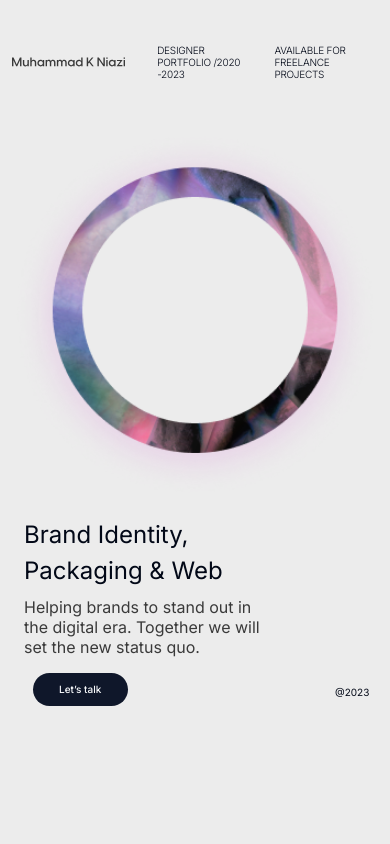
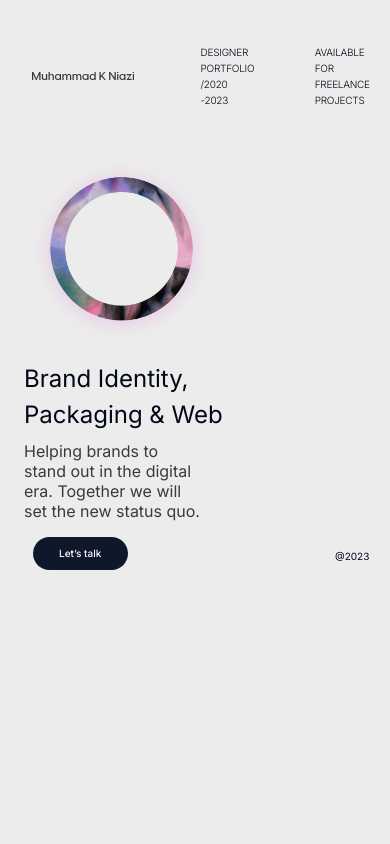
Before and after one commit to EvervaWebServices/mkNiazi, a Next.js app in the folder mkniazi/: page / in a window 390 px wide. Shown: the top 844 px of the page. Built offline with nearby package versions, Linux system fonts and the light colour scheme.

Commit message:
responsive

```diff
--- a/mkniazi/components/Hero.tsx
+++ b/mkniazi/components/Hero.tsx
@@ -1,35 +1,51 @@
 import Image from "next/image";
 import { Button } from "@/components/ui/button";
 
-const Hero: React.FC<{}> = () =>{
-    return <div className="flex min-h-screen bg-[#ECECEC] flex-col items-stretch p-3">
-        <div className="flex justify--stretch pt-8 sm:self-center">
+const Hero: React.FC<{}> = () => {
+  return (
+    <div className="flex min-h-screen bg-[#ECECEC] flex-col items-stretch p-3 min-w-[370px]">
+      <div className="flex justify--stretch pt-8 sm:self-center lg:self-start pl-5 w-[100%]">
         <Image className="pr-8 " width={230} height={80} src="/logo.svg" alt="Logo" />
 
-            <h4 className="text-[10px] tracking-tight leading-3 font-light sm:text-[12px] ">DESIGNER PORTFOLIO /2020 -2023</h4>
+        <h4 className="text-[10px] tracking-tight leading-3 font-light sm:text-[12px] lg:w-30 leading-4 ml-[10%] ">
+          DESIGNER <br /> PORTFOLIO /2020 -2023
+        </h4>
 
-            <h4 className="text-[10px] tracking-tight leading-3 font-light pl-6 sm:text-[12px]">AVAILABLE FOR FREELANCE PROJECTS</h4>
+        <h4 className="text-[10px] tracking-tight leading-3 font-light pl-6 sm:text-[12px] lg:w-30 leading-4 ml-[10%]">
+          AVAILABLE FOR FREELANCE <br /> PROJECTS
+        </h4>
+        <Button className="rounded-full w-[120px] h-[33px] text-[10px] hidden lg:block ml-[10%] ">Let’s talk</Button>
       </div>
-        <Image className="mt-[14%] self-center " width={380} height={330} src="/ellipse-3.png" alt="circle design" />
+      <div className="lg:flex">
+      <Image
+        className="mt-[14%] self-center w-[50%] h-[60%] lg:self-start ml-[5%] "
+        width={380}
+        height={330}
+        src="/ellipse-3.png"
+        alt="circle design"
+      />
 
-        <div className=" pl-3 sm:self-center mt-[5%]">
-            <h3 className="text-[24px] leading-7 sm:text-[30px] leading-9">
+      <div className=" pl-3 sm:self-center mt-[5%] lg:ml-[10%]">
+        <h3 className="text-[24px] leading-7 sm:text-[30px] leading-9 lg:mt-16">
           Brand Identity, <br /> Packaging & Web
         </h3>
 
-            <p className="text-[16px] text-[#3A3A3A] w-[70%] mt-2 leading-5 sm:text-[18px] w-[60%] ">
+        <p className="text-[16px] text-[#3A3A3A] mt-2 leading-5 sm:text-[18px] w-[50%] lg:w-[70%]">
           Helping brands to stand out in the digital era. Together we will set the new status quo.
         </p>
+        <Button className="hidden rounded-full w-[170px] h-[38px] text-[12px] lg:block mt-4 bg-[#ECECEC] text-black border ">SCROLL FOR MORE ▼ </Button>
+      </div>
       </div>
 
       <div className="flex mt-4 ml-3 w-[92%] sm: self-center ">
-            <Button className="rounded-full w-[120px] h-[33px] text-[10px] ">Let’s talk</Button>
+        <Button className="rounded-full w-[120px] h-[33px] text-[10px] lg:hidden">Let’s talk</Button>
         <div className="w-[100%] flex justify-end">
-            <p className="text-[10px] right-1 mt-3 ">@2023</p>
+          <p className="text-[10px] mt-3 lg:absolute bottom-10 right-10 ">@2023</p>
+          <p className="text-[10px] mt-3 lg:absolute bottom-10 left-10 hidden lg:block">BEHANCE  &nbsp;&nbsp;    INSTAGRAM  &nbsp;&nbsp;    LINKEDIN </p>
         </div>
-
       </div>
-    </div>;
-}
+    </div>
+  );
+};
 
 export default Hero;
--- a/mkniazi/package.json
+++ b/mkniazi/package.json
@@ -27,7 +27,7 @@
     "postcss": "8.4.26",
     "react": "18.2.0",
     "react-dom": "18.2.0",
-    "tailwind-merge": "^1.13.2",
+    "tailwind-merge": "^1.14.0",
     "tailwindcss": "3.3.3",
     "tailwindcss-animate": "^1.0.6",
     "typescript": "5.1.6"
```
Also changed, not shown: 1 other file (tests, documents, lock files or other folders). Lines whose indentation alone changed are shown as unchanged.
